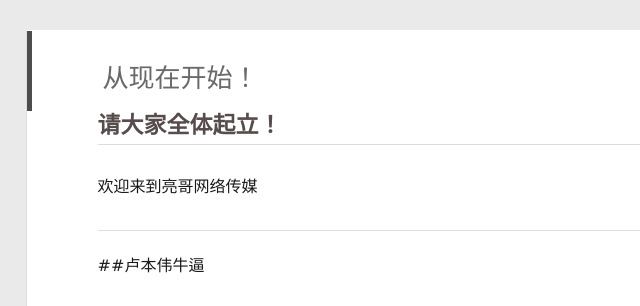
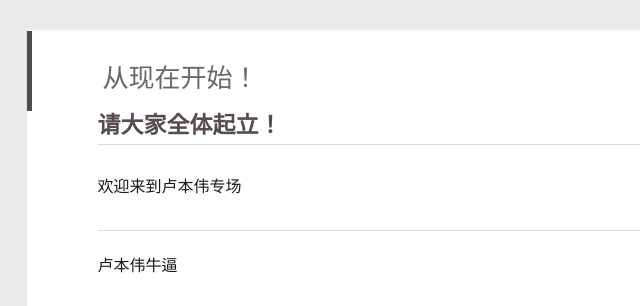
Before and after one commit to wangdaliang666/wangdaliang666.github.io, a plain HTML site: page 2020/04/23/卢本伟牛逼/index.html in a window 1280 px wide. Shown: the top 306 px of the page, 304-944 px from the left. Drawn offline with Linux system fonts and the light colour scheme; no server answers.

Commit message:
Site updated: 2020-04-23 18:33:08

```diff
--- a/2020/04/23/卢本伟牛逼/index.html
+++ b/2020/04/23/卢本伟牛逼/index.html
@@ -8,15 +8,15 @@
   <link rel="dns-prefetch" href="http://yoursite.com">
   <title>从现在开始！ | 亮哥网络传媒</title>
   <meta name="viewport" content="width=device-width, initial-scale=1, maximum-scale=1">
-  <meta name="description" content="请大家全体起立！欢迎来到亮哥网络传媒  ##卢本伟牛逼 lbwnb lbwnb lbwnb lbwnb  ##我卢本伟没有开挂（声嘶力竭） 上香链接：www.douyu.com&#x2F;606118卢本伟名场面合集：https:&#x2F;&#x2F;www.bilibili.com&#x2F;video&#x2F;BV1mE411o7ZV?from&#x3D;search&amp;seid&#x3D;2811964942536960288  难受啊！马飞~">
+  <meta name="description" content="请大家全体起立！欢迎来到卢本伟专场  卢本伟牛逼 lbwnb lbwnb lbwnb lbwnb  ##我卢本伟没有开挂（声嘶力竭） 上香链接：www.douyu.com&#x2F;606118卢本伟名场面合集：https:&#x2F;&#x2F;www.bilibili.com&#x2F;video&#x2F;BV1mE411o7ZV?from&#x3D;search&amp;seid&#x3D;2811964942536960288  难受啊！马飞~">
 <meta property="og:type" content="article">
 <meta property="og:title" content="从现在开始！">
 <meta property="og:url" content="http://yoursite.com/2020/04/23/%E5%8D%A2%E6%9C%AC%E4%BC%9F%E7%89%9B%E9%80%BC/index.html">
 <meta property="og:site_name" content="亮哥网络传媒">
-<meta property="og:description" content="请大家全体起立！欢迎来到亮哥网络传媒  ##卢本伟牛逼 lbwnb lbwnb lbwnb lbwnb  ##我卢本伟没有开挂（声嘶力竭） 上香链接：www.douyu.com&#x2F;606118卢本伟名场面合集：https:&#x2F;&#x2F;www.bilibili.com&#x2F;video&#x2F;BV1mE411o7ZV?from&#x3D;search&amp;seid&#x3D;2811964942536960288  难受啊！马飞~">
+<meta property="og:description" content="请大家全体起立！欢迎来到卢本伟专场  卢本伟牛逼 lbwnb lbwnb lbwnb lbwnb  ##我卢本伟没有开挂（声嘶力竭） 上香链接：www.douyu.com&#x2F;606118卢本伟名场面合集：https:&#x2F;&#x2F;www.bilibili.com&#x2F;video&#x2F;BV1mE411o7ZV?from&#x3D;search&amp;seid&#x3D;2811964942536960288  难受啊！马飞~">
 <meta property="og:locale" content="en_US">
 <meta property="article:published_time" content="2020-04-23T04:08:38.000Z">
-<meta property="article:modified_time" content="2020-04-23T10:15:26.516Z">
+<meta property="article:modified_time" content="2020-04-23T10:30:56.782Z">
 <meta property="article:author" content="汪大亮">
 <meta name="twitter:card" content="summary">
 
@@ -178,9 +178,9 @@
 
     <div class="article-entry" itemprop="articleBody">
 
-        <h2 id="请大家全体起立！"><a href="#请大家全体起立！" class="headerlink" title="请大家全体起立！"></a>请大家全体起立！</h2><p>欢迎来到亮哥网络传媒</p>
+        <h2 id="请大家全体起立！"><a href="#请大家全体起立！" class="headerlink" title="请大家全体起立！"></a>请大家全体起立！</h2><p>欢迎来到卢本伟专场</p>
 <hr>
-<p>##卢本伟牛逼</p>
+<p>卢本伟牛逼</p>
 <p>lbwnb lbwnb lbwnb lbwnb</p>
 <hr>
 <p>##我卢本伟没有开挂（声嘶力竭）</p>
```
Also changed, not shown: index.html (+2 -2 lines).
